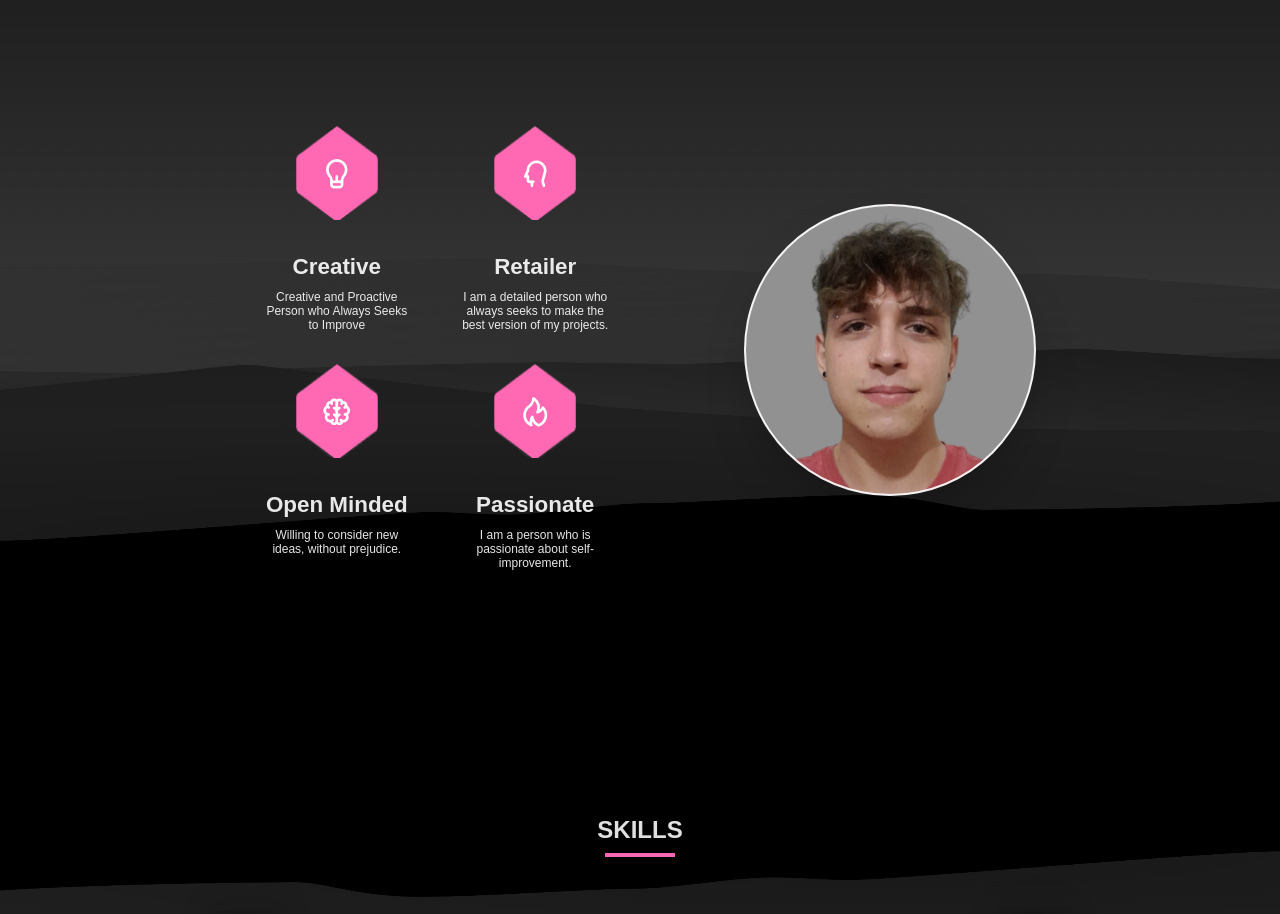
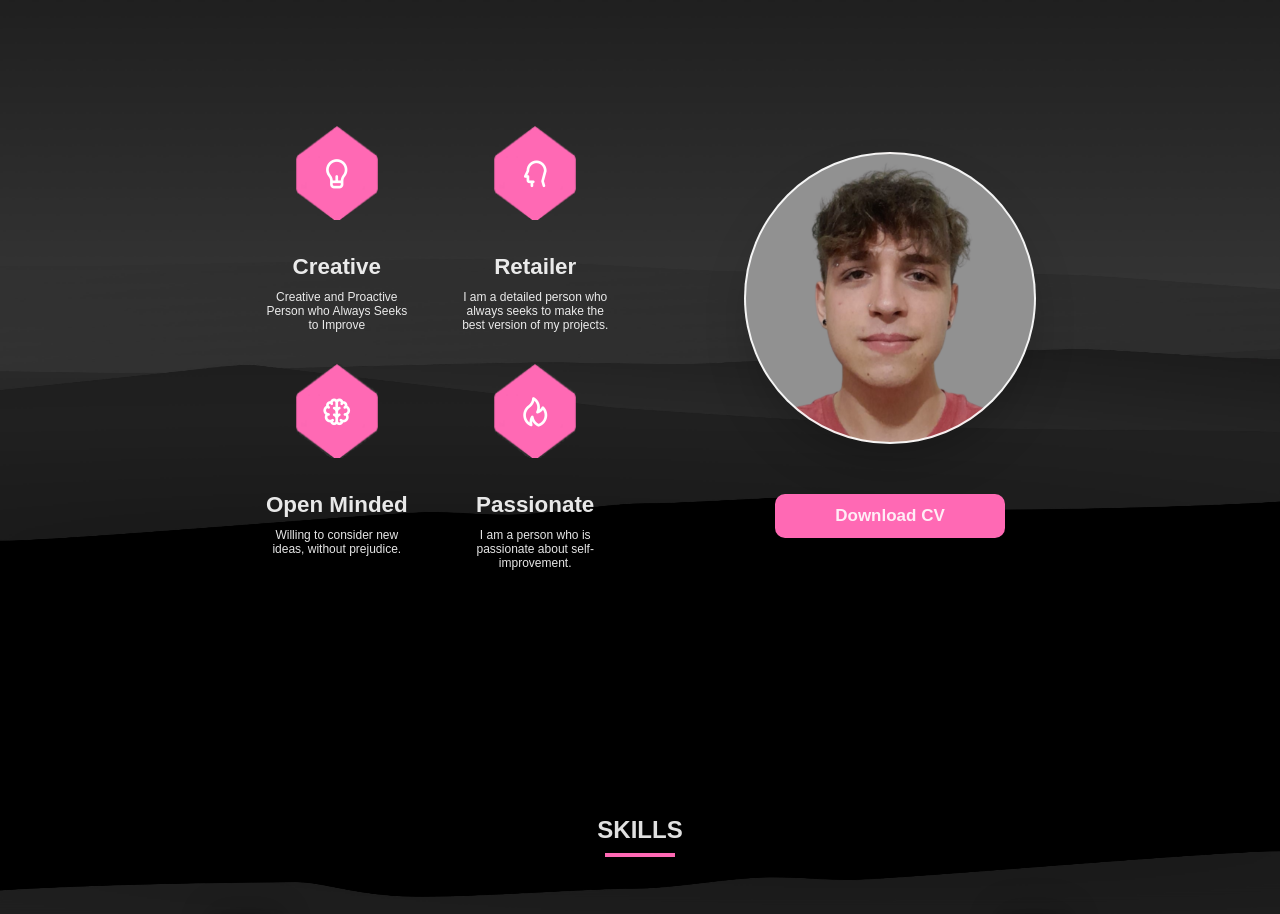
Before and after one commit to tobitortosa/PortFolio, a React (Create React App) app: page / in a window 1280 px wide. Shown: the part 960-1874 px from the top of the page. Built offline with nearby package versions, Linux system fonts and the light colour scheme.

Commit message:
added link to cv

```diff
--- a/src/components/About/About.js
+++ b/src/components/About/About.js
@@ -58,6 +58,13 @@ export default function About() {
         </div>
         <div className={s.imgContainer}>
           <div id={s.img}></div>
+          <a
+            href="https://drive.google.com/file/d/1J2y0XB151JzSkZ-Ap8W8-JG40z8vmOgr/view"
+            target="_blank"
+            rel="noopener noreferrer"
+          >
+            Download CV
+          </a>
         </div>
       </div>
     </div>
--- a/src/components/About/About.module.css
+++ b/src/components/About/About.module.css
@@ -35,6 +35,29 @@
 
 .imgContainer {
   position: relative;
+  display: flex;
+  flex-direction: column;
+  align-items: center;
+}
+
+.imgContainer a {
+  text-decoration: none;
+  padding: 12px 60px;
+  border-radius: 10px;
+  margin: 10px;
+  background-color: rgba(255, 105, 180);
+  color: rgba(255, 255, 255, 0.88);
+  font-size: 17px;
+  font-weight: bold;
+  margin-top: 50px;
+  transition: 0.3s;
+}
+
+.imgContainer a:hover {
+  background-color: rgba(255, 255, 255, 0.9);
+  color: rgba(255, 105, 180);
+  transition: 0.3s;
+  cursor: pointer;
 }
 
 #img {
```
